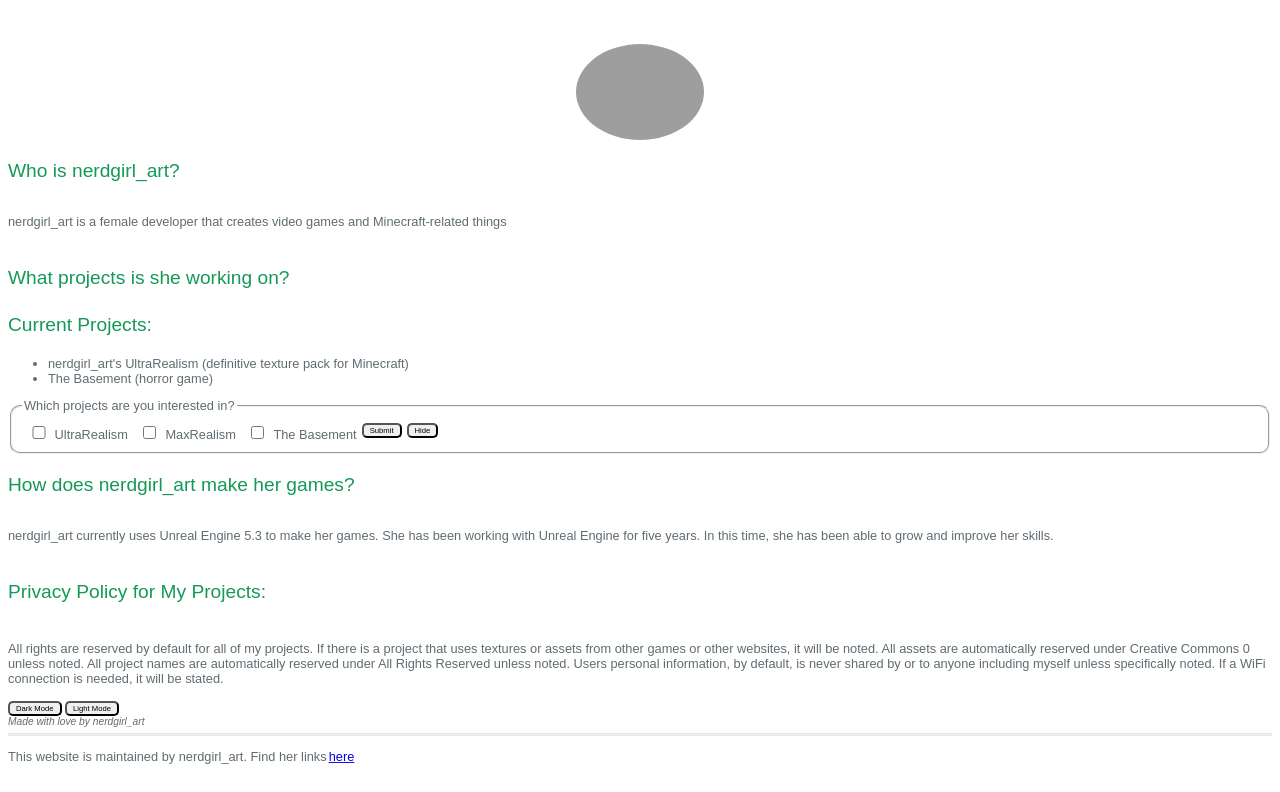
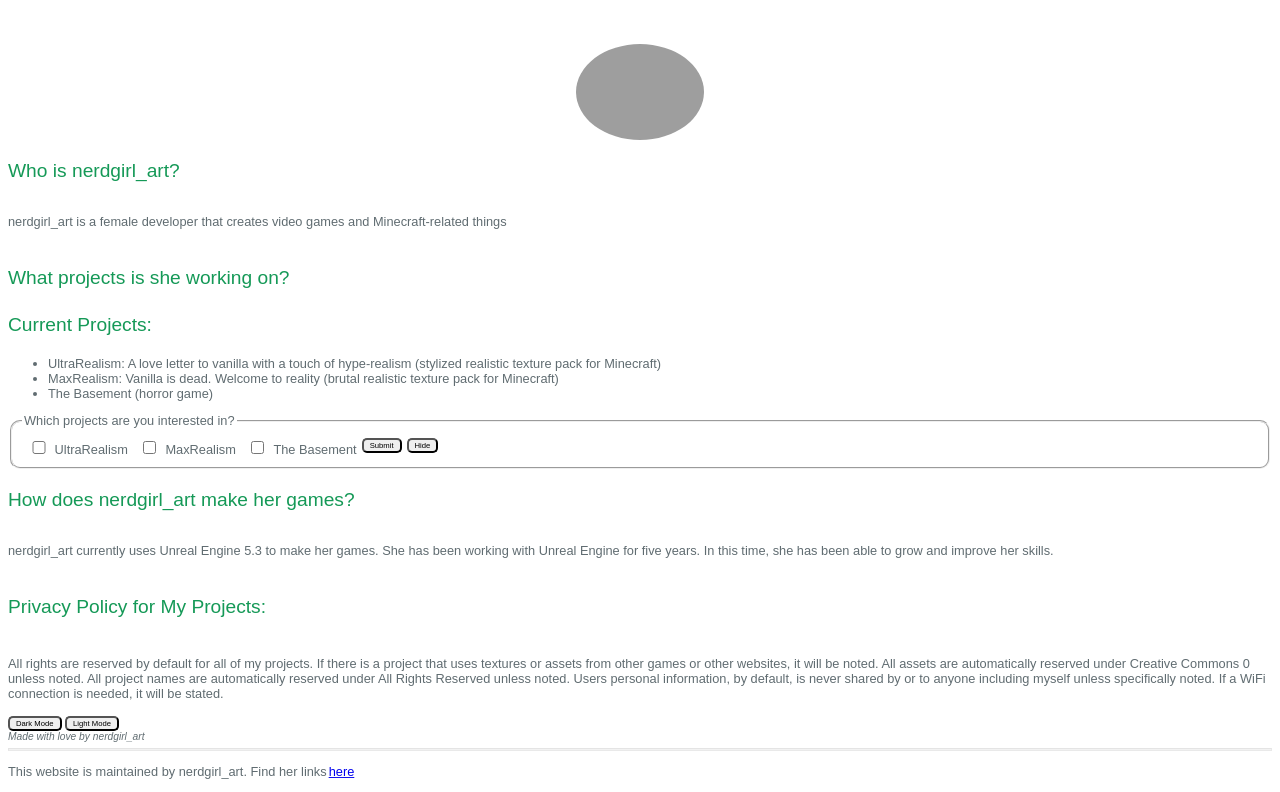
Before and after one commit to creepcomix/creepcomix.github.io, a plain HTML site: page index.html in a window 1280 px wide. Shown: the part 105-897 px from the top of the page. Drawn offline with Linux system fonts and the light colour scheme; grey boxes are pictures that could not be loaded.

Commit message:
Update index.html
- Changed "nerdgirl_art's UltraRealism (definitive texture pack for Minecraft)" to "UltraRealism: A love letter to vanilla with a touch of hyper-realism (stylized realistic texture pack for Minecraft)" in Current Projects section
- Added "MaxRealism: Vanilla is dead. Welcome to reality (brutal realistic texture pack for Minecraft)" to Current Projects section

```diff
--- a/index.html
+++ b/index.html
@@ -26,7 +26,8 @@
     <h4>What projects is she working on?</h4>
     <h3>Current Projects:</h3>
     <ul>
-      <li>nerdgirl_art's UltraRealism (definitive texture pack for Minecraft)</li>
+      <li>UltraRealism: A love letter to vanilla with a touch of hype-realism (stylized realistic texture pack for Minecraft)</li>
+      <li>MaxRealism: Vanilla is dead. Welcome to reality (brutal realistic texture pack for Minecraft)</li>
       <li>The Basement (horror game)</li>
     </ul>
     <div>
```
